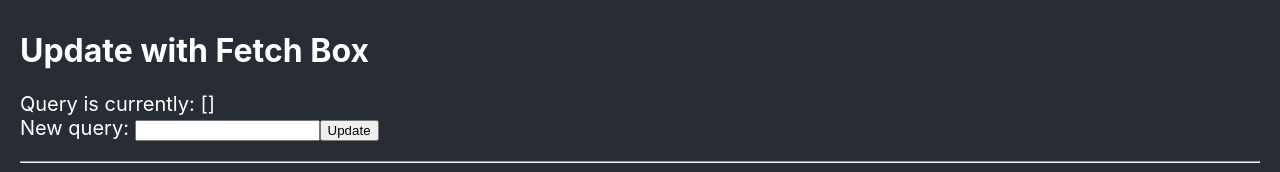
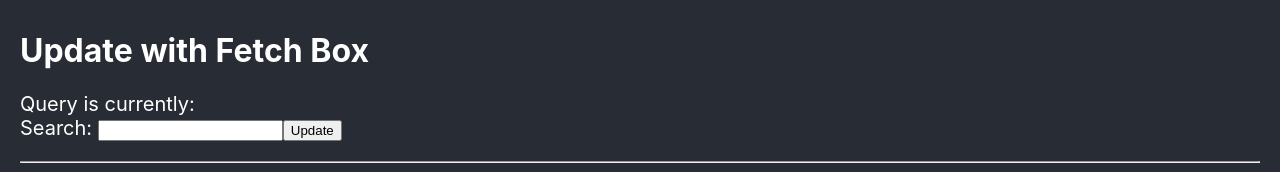
Before and after one commit to edwardtanguay/reacthooks222, a React (Create React App) app: page / in a window 1280 px wide. Shown: the top 172 px of the page. Built offline with nearby package versions, Linux system fonts and the light colour scheme; no server answers.

Commit message:
basic search updates

```diff
--- a/src/components/UpdateWithFetchBox.jsx
+++ b/src/components/UpdateWithFetchBox.jsx
@@ -2,14 +2,14 @@ import { useState, useRef } from 'react';
 import '../styles/UpdateWithFetchBox.scss';
 
 function UpdateWithFetchBox() {
-	const newQuery = useRef();
+	const searchText = useRef();
 	const [query, setQuery] = useState('');
 	return (
 		<div className="component_updateWithFetchBox">
 			<h1>Update with Fetch Box</h1>
-			<p>Query is currently: [{query}]</p>
+			<p>Query is currently: {query}</p>
 			<p>
-				New query: <input type="text" ref={newQuery} /><button type="button" onClick={() => setQuery('nnn')}>Update</button>
+				Search: <input type="text" ref={searchText} /><button type="button" onClick={() => setQuery(searchText.current.value)}>Update</button>
 			</p>
 		</div>
 	)
```
